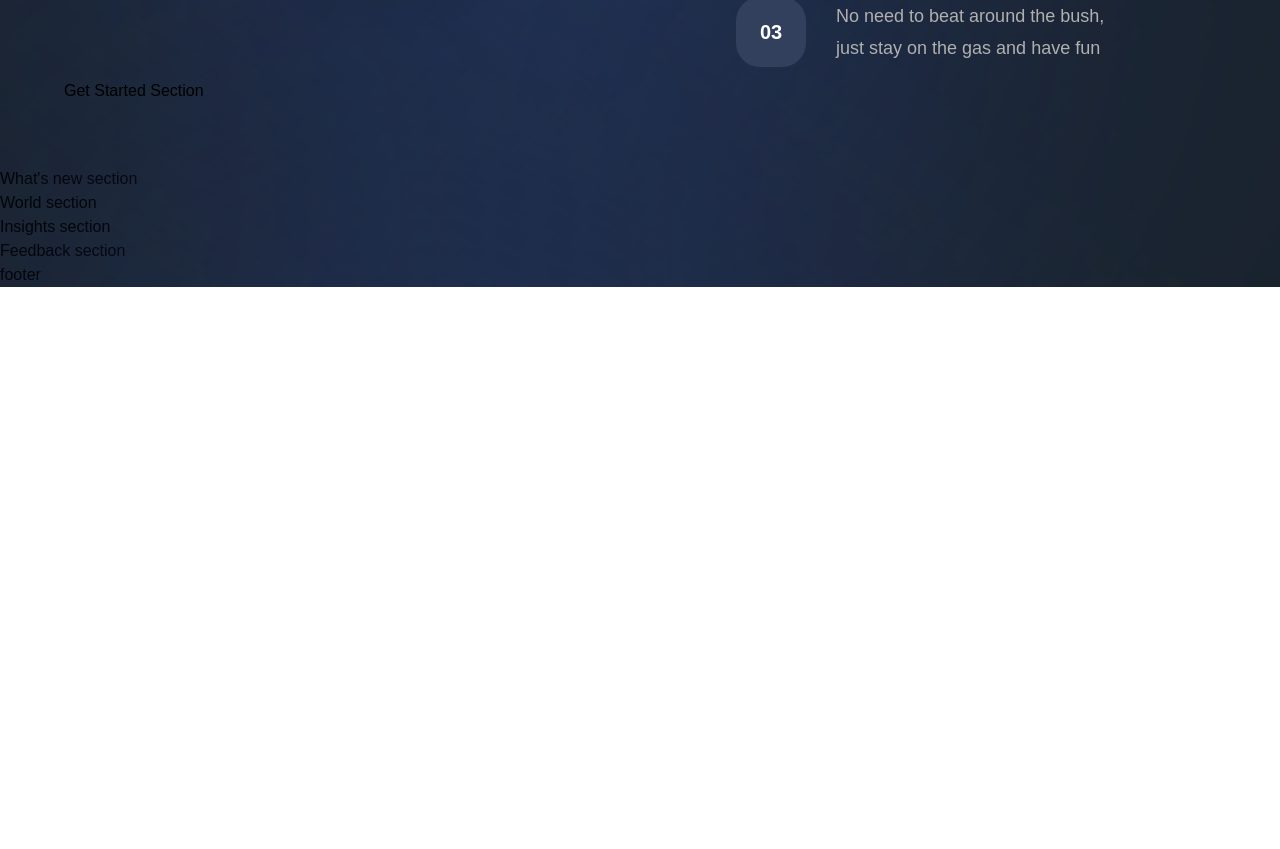
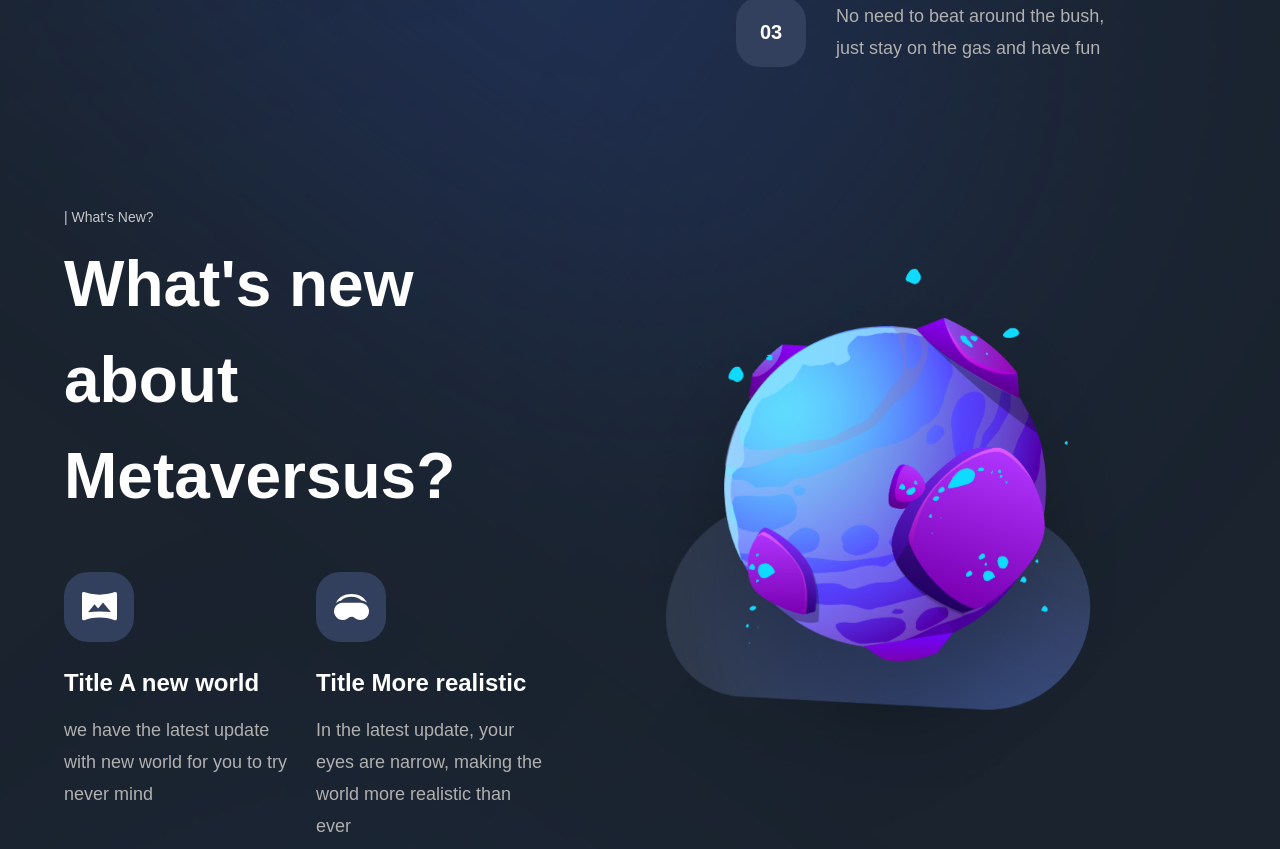
Before and after one commit to Antroyz1/mertaversus, a Next.js app: page / in a window 1280 px wide. Shown: the part 2686-3535 px from the top of the page. Before the commit the page ends 2973 px from the top, so only its background shows below. Built offline with nearby package versions, Linux system fonts and the light colour scheme; a web font is replaced by a local one.

Commit message:
Inshights separo

```diff
--- a/components/NewFeatures.jsx
+++ b/components/NewFeatures.jsx
@@ -1,6 +1,13 @@
-const NewFeatures = () => (
-  <div>
-    New Features
+import styles from "../styles";
+
+const NewFeatures = ({ imgUrl, title, subtitle}) => (
+  <div className="flex-1 flex flex-col sm:max-w-[250px] min-w-[210px]">
+    <div className={`${styles.flexCenter} w-[70px] h-[70px] rounded-[24px] bg-[#323f5d]`}>
+      <img src={imgUrl} alt="icon" className="w-1/2 h-1/2 object-contain"/>
+      </div>
+      <h1 className="mt-[26px] font-bold text-[24px] leading-[30px] text-white">Title {title}</h1>
+      <p  className="flex-1 mt-[16px] font-normal text-[18px] text-[#B0B0B0] leading-[32px]">{subtitle}</p>
+
   </div>
 );
 
--- a/components/StartSteps.jsx
+++ b/components/StartSteps.jsx
@@ -5,7 +5,7 @@ const StartSteps = ({ number, text}) => (
     <div className={`${styles.flexCenter} w-[70px] h-[70px] rounded-[24px] bg-[#323f5d]`}>
       <p className="font-bold text-[20px] text-white">0{number}</p>
     </div>
-    <p className="flex-1 ml-[30px] font-normal text-[18px] text-[#B0B0B0] leading-[32px]">{text}</p>
+    <p className="flex-1 ml-[30px] font-normal text-[18px] text-[#B0B0B0] leading-[32px]"> {text}</p>
   </div>
 );
 
--- a/sections/Explore.jsx
+++ b/sections/Explore.jsx
@@ -15,7 +15,7 @@ const Explore = () => {
   return (
     <section className={`${styles.paddings}`} id="explore">
       <motion.div variants={staggerContainer} initial="hidden" whileInView="show" viewport={{ once: false, amount: 0.25 }} className={`${styles.innerWidth} mx-auto flex flex-col`}>
-        <TypingText title="| The World" textStyles="text-center" />
+        <TypingText title="| The Worlds" textStyles="text-center" />
         <TitleText
           title={
             <>
--- a/sections/GetStarted.jsx
+++ b/sections/GetStarted.jsx
@@ -35,7 +35,6 @@ const GetStarted = () => (
             </div>
           </motion.div>
       </motion.div>
-    Get Started Section
   </section>
 );
 
--- a/sections/Insights.jsx
+++ b/sections/Insights.jsx
@@ -1,8 +1,22 @@
 'use client';
 
+import { motion } from "framer-motion";
+
+import styles from "../styles";
+import { staggerContainer } from "../utils/motion";
+import { InsightCard, TitleText, TypingText } from "../components";
+import { insights } from "../constants";
+
 const Insights = () => (
-  <section>
-    Insights section
+  <section className={`${styles.paddings} relative z-10`}>
+    <motion.div
+      variants={staggerContainer}
+      initial="hidden"
+      whileInView="show"
+      viewport={{once: 'false', amount: 0.25}}
+      className={`${styles.innerWidth} mx-auto flex flex-col`}>
+  </motion.div>
+
   </section>
 );
 
--- a/sections/WhatsNew.jsx
+++ b/sections/WhatsNew.jsx
@@ -1,8 +1,40 @@
 'use client';
 
+import { motion } from "framer-motion";
+
+import styles from "../styles";
+import { staggerContainer, fadeIn, planetVariants } from "../utils/motion";
+import { NewFeatures, TitleText, TypingText } from "../components";
+import { newFeatures } from "../constants";
+
 const WhatsNew = () => (
-  <section>
-    What's new section
+  <section className={`${styles.paddings} relative z-10`}>
+    <motion.div
+      variants={staggerContainer}
+      initial="hidden"
+      whileInView="show"
+      viewport={{once: 'false', amount: 0.25}}
+      className={`${styles.innerWidth} mx-auto flex lg:flex-row flex-col gap-8`}>
+
+          <motion.div
+          variants={fadeIn('left', 'tween', 0.2, 1)}
+          className="flex-[0.75] flex justify-center flex-col">
+            <TypingText title="| What's New?"/>
+            <TitleText title={<>What's new about Metaversus?</>} />
+            <div className="mt-[48px] flex justify-between gap-[24px]">
+              {newFeatures.map((feature, index) => (
+                <NewFeatures
+                  key={feature.title}
+                  {... feature} />
+              ))}
+            </div>
+          </motion.div>
+          <motion.div
+          variants={planetVariants('right')}
+          className={`flex-1 ${styles.flexCenter}`}>
+            <img src="/get-started.png" alt="get-started" className="w-[90%] h-[90%] object-contain" />
+          </motion.div>
+      </motion.div>
   </section>
 );
 
--- a/sections/World.jsx
+++ b/sections/World.jsx
@@ -1,8 +1,38 @@
 'use client';
 
+import { motion } from "framer-motion";
+
+import styles from "../styles";
+import { staggerContainer, fadeIn } from "../utils/motion";
+import { TitleText, TypingText } from "../components";
+
+
 const World = () => (
-  <section>
-    World section
+  <section className={`${styles.paddings} relative z-10`}>
+    <motion.div
+      variants={staggerContainer}
+      initial="hidden"
+      whileInView="show"
+      viewport={{once: 'false', amount: 0.25}}
+      className={`${styles.innerWidth} mx-auto flex flex-col`}>
+        <TypingText title="| People on the World" textStyles="text-center" />
+        <TitleText title={(<>Track friends around you and invite them to play together in the same world</>)} textStyles='text-center' />
+        <motion.div
+          variants={fadeIn('up', 'tween', 0.3, 1)}
+          className="relative mt-[68px] flex w-full h-[550px]"
+        >
+          <img src="/map.png" alt="map" className="w-full h-full object-cover" />
+          <div className="absolute bottom-48 right-48 w-[70px] h-[70px] p-[6px] rounded-full bg-[#5d6680]">
+            <img src="people-02.png" alt="indopeople" className="w-full h-full" />
+          </div>
+          <div className="absolute top-12 left-24 w-[70px] h-[70px] p-[6px] rounded-full bg-[#5d6680]">
+            <img src="people-01.png" alt="people" className="w-full h-full" />
+          </div>
+          <div className="absolute top-1/2 left-[45%] w-[70px] h-[70px] p-[6px] rounded-full bg-[#5d6680]">
+            <img src="people-03.png" alt="indopeople" className="w-full h-full" />
+          </div>
+        </motion.div>
+      </motion.div>
   </section>
 );
 
```
